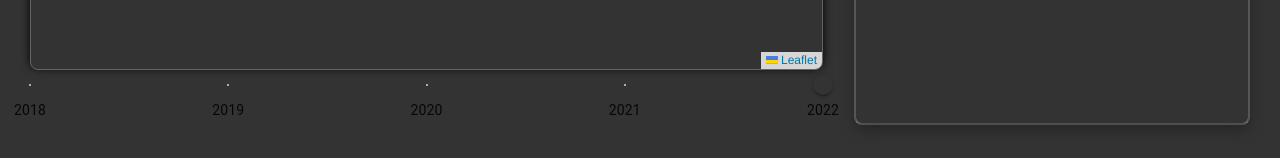
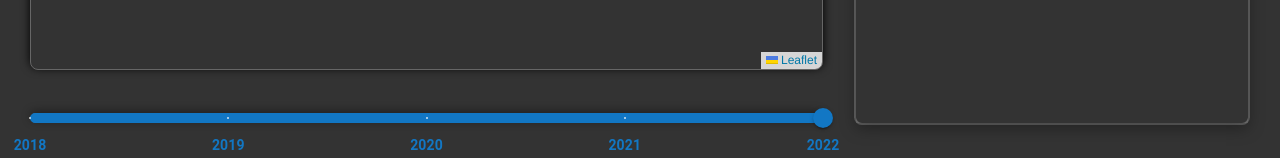
Before and after one commit to MaxE99/resource-map-frontend, a React (Vite) app: page / in a window 1280 px wide. Shown: the part 645-803 px from the top of the page. Built offline with nearby package versions, Linux system fonts and the light colour scheme; no server answers.

Commit message:
hotfix: reverted breakin changes caused by previous merge

```diff
--- a/src/App.tsx
+++ b/src/App.tsx
@@ -201,6 +201,8 @@ const App = (): JSX.Element | null => {
           />
           <Slider
             sx={{
+              ...APP_STYLE.SLIDER,
+              "& .MuiSlider-rail": { boxShadow: BASE_STYLE.BOX_SHADOW },
               zIndex: 1000,
               "& .MuiDialog-paperScrollPaper": {
                 maxWidth: "90%",
```
